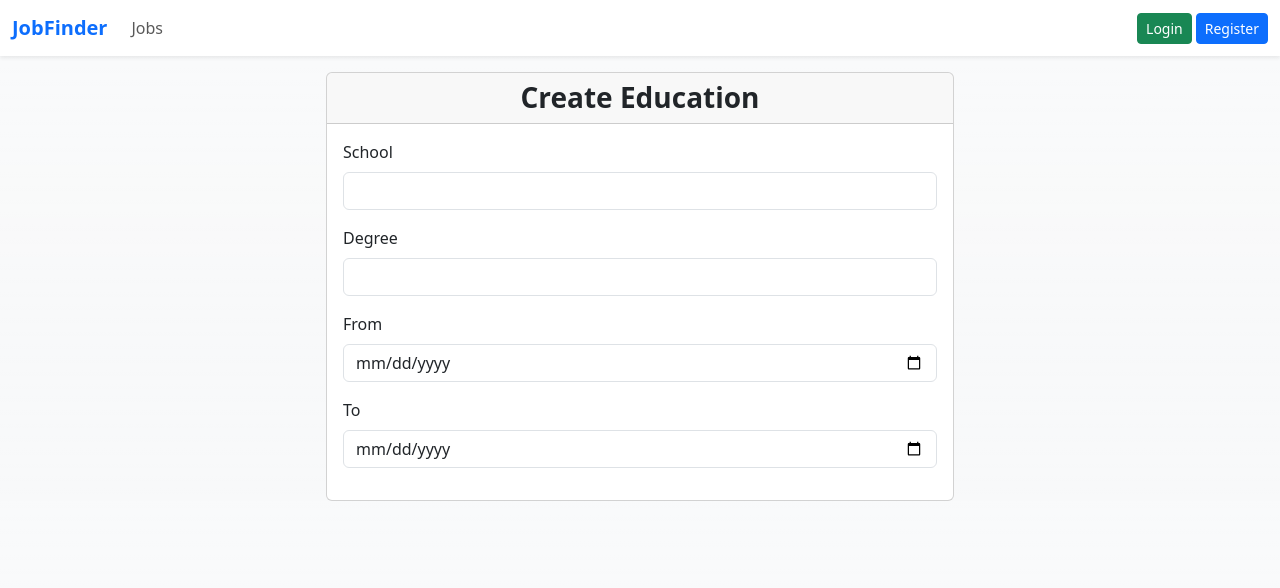
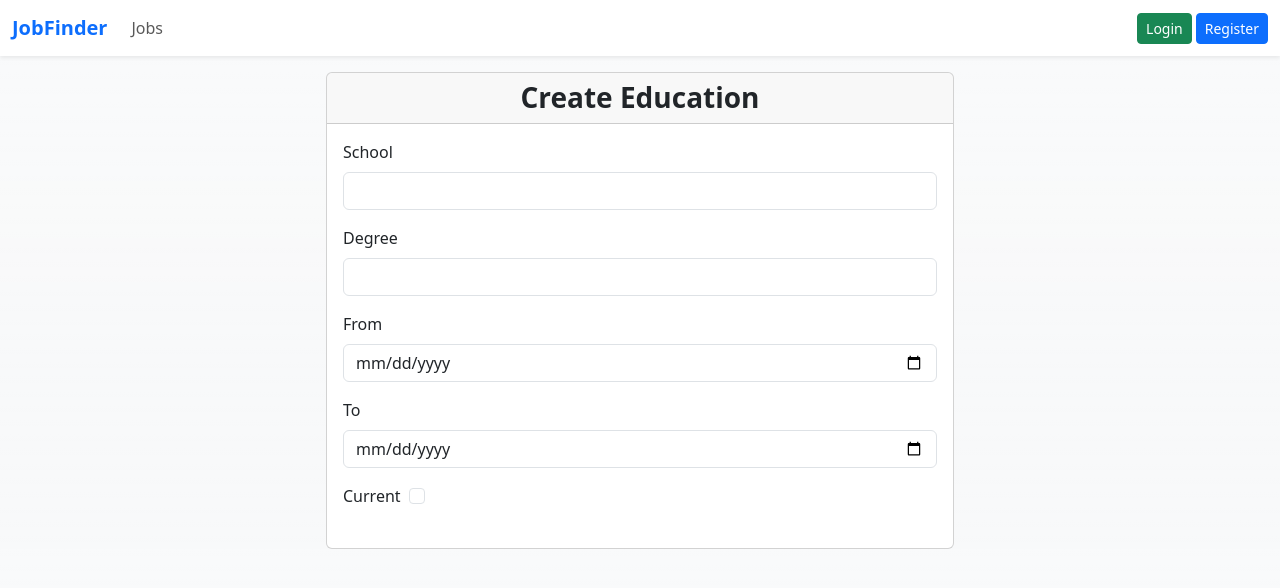
Before and after one commit to nbagonoc/jobFinder-frontend, a React (Vite) app: page /education/create in a window 1280 px wide. Shown: the top 588 px of the page. Built offline with nearby package versions, Linux system fonts and the light colour scheme.

Commit message:
can now edit education with current

```diff
--- a/src/components/users/education/Create.jsx
+++ b/src/components/users/education/Create.jsx
@@ -1,3 +1,5 @@
+// DEPRECATED. Not being used anymore.
+
 import Default from "../../partials/layouts/Default"
 import Form from "./Form"
 
--- a/src/components/users/education/CreateModal.jsx
+++ b/src/components/users/education/CreateModal.jsx
@@ -23,25 +23,29 @@ const CreateModal = ({ showCreateModal, onHide, title }) => {
         'Content-Type': 'application/json',
         Authorization: `Bearer ${token}`,
     }
+    const resetFormData = () => {
+        setFormData({
+            school: '',
+            degree: '',
+            from: '',
+            to: '',
+            current: false,
+        })
+    }
+
     useEffect(() => {
-        dispatch({ type: 'CLEANER' })
-    }, [dispatch])
+        resetFormData()
+    }, [showCreateModal])
 
     const onChange = (e) => {
-        const { name, value } = e.target
-        // const { name, type, checked, value } = e.target;
+        const { name, type, checked, value } = e.target;
         // Handle checkboxes separately
-        // const newValue = type === 'checkbox' ? checked : value;
+        const newValue = type === 'checkbox' ? checked : value;
 
-        setFormData({
-            ...formData,
-            [name]: value,
-        })
-
-        // setFormData((prevFormData) => ({
-        //     ...prevFormData,
-        //     [name]: newValue,
-        // }));
+        setFormData((prevFormData) => ({
+            ...prevFormData,
+            [name]: newValue,
+        }));
     }
     const getEducations = async () => {
         try {
--- a/src/components/users/education/EditModal.jsx
+++ b/src/components/users/education/EditModal.jsx
@@ -17,35 +17,28 @@ const EditModal = ({ showEditModal, onHide, title, education }) => {
         degree: '',
         from: '',
         to: '',
+        current: false,
     })
 
     useEffect(() => {
-        dispatch({ type: 'CLEANER' })
         setFormData({
             school: education.school,
             degree: education.degree,
             from: education.from,
             to: education.to,
+            current: education.current,
         })
-    }, [dispatch, education])
+    }, [education])
 
     const onChange = (e) => {
-        const { name, value } = e.target
-        // const { name, type, checked, value } = e.target;
+        const { name, type, checked, value } = e.target;
         // Handle checkboxes separately
-        // const newValue = type === 'checkbox' ? checked : value;
+        const newValue = type === 'checkbox' ? checked : value;
 
-        // console.log(name, checked); // Add this line
-
-        setFormData({
-            ...formData,
-            [name]: value,
-        })
-
-        // setFormData((prevFormData) => ({
-        //     ...prevFormData,
-        //     [name]: newValue,
-        // }));
+        setFormData((prevFormData) => ({
+            ...prevFormData,
+            [name]: newValue,
+        }));
     }
 
     // Refactor this in the future to be a more reusable component
@@ -57,6 +50,7 @@ const EditModal = ({ showEditModal, onHide, title, education }) => {
             degree: formData.degree,
             from: formData.from,
             to: formData.to,
+            current: formData.current,
         }
 
         const headers = {
--- a/src/components/users/education/Form.jsx
+++ b/src/components/users/education/Form.jsx
@@ -52,7 +52,6 @@ const Form = ({ formData, errors, onChange, onSubmit }) => {
                             className='form-control'
                             id='from'
                             name='from'
-                            // value={formData && formData.from ? formData.from : ''}
                             value={formData && formData.from ? formatDate(new Date(formData.from)) : ''}
                             onChange={onChange}
                         />
@@ -69,7 +68,6 @@ const Form = ({ formData, errors, onChange, onSubmit }) => {
                             className='form-control'
                             id='to'
                             name='to'
-                            // value={formData && formData.to ? formData.to : ''}
                             value={formData && formData.to ? formatDate(new Date(formData.to)) : ''}
                             onChange={onChange}
                             disabled={formData && formData.current ? true : false}
@@ -78,7 +76,7 @@ const Form = ({ formData, errors, onChange, onSubmit }) => {
                             {errors && errors.to ? errors.to : ''}
                         </span>
                     </div>
-                    {/* <div className='mb-3 '>
+                    <div className='mb-3 '>
                         <label htmlFor='current' className='form-label me-2'>
                             Current
                         </label>
@@ -90,7 +88,7 @@ const Form = ({ formData, errors, onChange, onSubmit }) => {
                             checked={formData && formData.current}
                             onChange={onChange}
                         />
-                    </div> */}
+                    </div>
                 </form>
     )
 }
```
